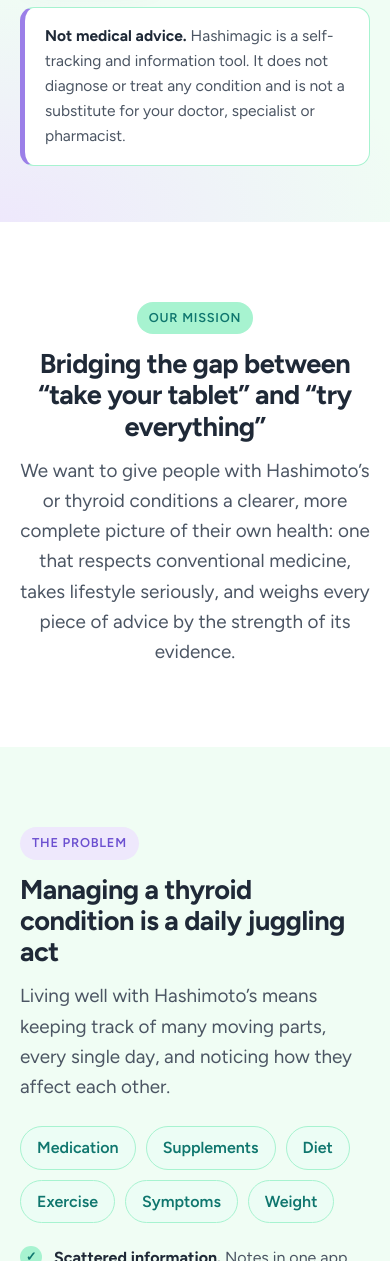
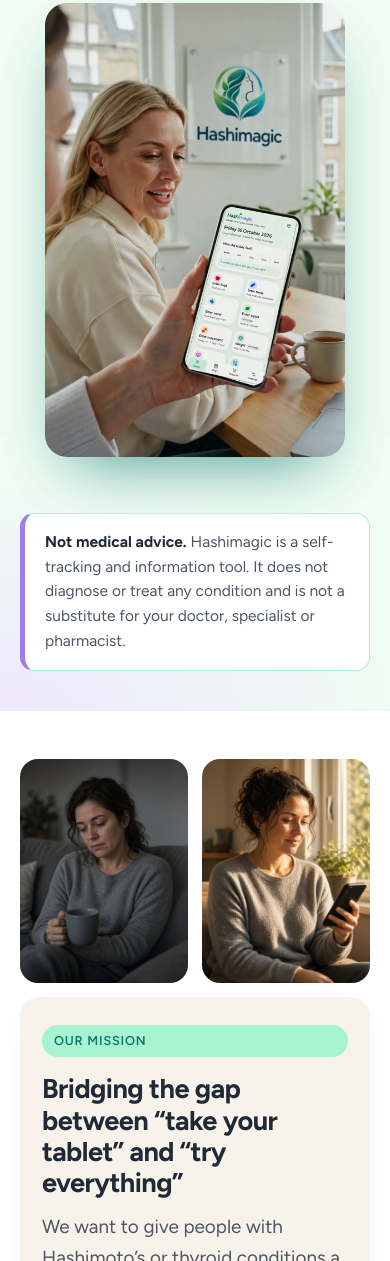
Before and after one commit to irishbeast1980/hashimagic-site, a plain HTML site: page index.html in a window 390 px wide. Shown: the part 739-2000 px from the top of the page. Drawn offline with Linux system fonts and the light colour scheme.

Commit message:
Add hero portrait and Our Mission photo layout
Stage the approved hero image beside the Home heading on desktop and
under the CTAs on mobile, with WebP plus JPEG fallback. Rebuild Our
Mission as a three column cream panel between the tired and bright
portraits on desktop, with the photos side by side above the text on
mobile. Mission wording is unchanged.

```diff
--- a/index.html
+++ b/index.html
@@ -7,16 +7,44 @@
 <button class="menu-btn" aria-label="Menu" onclick="document.querySelector('.links').classList.toggle('open')">Menu</button>
 <ul class="links"><li><a href="index.html" class=on>Home</a></li><li><a href="app.html">App</a></li><li><a href="features.html">Features</a></li><li><a href="updates.html">Updates</a></li><li><a href="about.html">About</a></li><li><a href="become-a-tester.html">Testers</a></li><li><a href="contact.html">Contact</a></li></ul></div></header>
 <main>
-<section class="hero"><div class="wrap"><div style="max-width:40em">
+<section class="hero"><div class="wrap hero-grid">
+<div class="hero-copy">
 <span class="pill">In development &middot; launch coming</span>
 <h1>Understand your thyroid health. <em>Your way.</em></h1>
 <p class="lead">Hashimagic is a phone-first app that helps people living with Hashimoto&rsquo;s and other thyroid conditions keep a clear record of their everyday lives, bringing medication, supplements, diet, exercise, symptoms and weight together in one calm place.</p>
 <div class="cta"><a class="btn" href="app.html">See the app</a><a class="btn ghost" href="become-a-tester.html">Become a tester</a></div>
+</div>
+<div class="hero-visual">
+<picture>
+<source type="image/webp" srcset="img/hashimagic-hero.webp">
+<img src="img/hashimagic-hero.jpg" width="1080" height="1632" alt="A woman smiling while using the Hashimagic app on her phone" loading="eager" decoding="async">
+</picture>
+</div>
+<div class="hero-note">
 <div class="disclaimer"><strong>Not medical advice.</strong> Hashimagic is a self-tracking and information tool. It does not diagnose or treat any condition and is not a substitute for your doctor, specialist or pharmacist.</div>
-</div></div></section>
-<section class="alt"><div class="wrap center"><span class="pill">Our mission</span>
+</div>
+</div></section>
+<section class="alt mission"><div class="wrap">
+<div class="mission-grid">
+<figure class="mission-photo">
+<picture>
+<source type="image/webp" srcset="img/mission-left-tired.webp">
+<img src="img/mission-left-tired.jpg" width="768" height="1024" alt="Woman looking tired while holding a mug, representing the daily struggle of a thyroid condition" loading="lazy" decoding="async">
+</picture>
+</figure>
+<div class="mission-panel">
+<span class="pill">Our mission</span>
 <h2>Bridging the gap between &ldquo;take your tablet&rdquo; and &ldquo;try everything&rdquo;</h2>
-<p class="lead">We want to give people with Hashimoto&rsquo;s or thyroid conditions a clearer, more complete picture of their own health: one that respects conventional medicine, takes lifestyle seriously, and weighs every piece of advice by the strength of its evidence.</p></div></section>
+<p class="lead">We want to give people with Hashimoto&rsquo;s or thyroid conditions a clearer, more complete picture of their own health: one that respects conventional medicine, takes lifestyle seriously, and weighs every piece of advice by the strength of its evidence.</p>
+</div>
+<figure class="mission-photo">
+<picture>
+<source type="image/webp" srcset="img/mission-right-bright.webp">
+<img src="img/mission-right-bright.jpg" width="768" height="1024" alt="Woman smiling in warm light while using her phone, representing clearer everyday thyroid tracking" loading="lazy" decoding="async">
+</picture>
+</figure>
+</div>
+</div></section>
 <section><div class="wrap grid2"><div><span class="pill ins">The problem</span>
 <h2>Managing a thyroid condition is a daily juggling act</h2>
 <p class="lead">Living well with Hashimoto&rsquo;s means keeping track of many moving parts, every single day, and noticing how they affect each other.</p><div class="chips"><span class="chip">Medication</span><span class="chip">Supplements</span><span class="chip">Diet</span><span class="chip">Exercise</span><span class="chip">Symptoms</span><span class="chip">Weight</span></div>
--- a/styles.css
+++ b/styles.css
@@ -34,6 +34,20 @@
 .phone img{border-radius:26px}
 .phones .phone:nth-child(2){margin-top:60px}
 @media(max-width:900px){.hero-grid{grid-template-columns:1fr}.phone{width:46%;max-width:230px}}
+.hero-copy{max-width:40em}
+.hero-visual{margin:0;justify-self:center;width:100%;max-width:420px}
+.hero-visual picture,.hero-visual img{display:block;width:100%;height:auto;border-radius:28px;box-shadow:0 28px 60px -28px rgba(15,118,110,.45)}
+.hero-note{grid-column:1 / -1;max-width:40em}
+@media(max-width:900px){
+.hero-note{max-width:none}
+}
+@media(max-width:900px){
+.hero{padding:48px 0 40px}
+.hero-grid{gap:28px}
+.hero-visual{max-width:300px;margin:12px auto 0;justify-self:center}
+.hero-visual img{border-radius:22px}
+}
+
 section{padding:80px 0}
 .alt{background:var(--white)}
 .center{text-align:center}.center .lead{margin:0 auto}
@@ -119,3 +133,18 @@
 .privacy-note{background:var(--white);border:1px solid var(--mint);border-radius:14px;padding:14px 16px;margin:8px 0 16px;color:var(--muted);font-size:.98rem}
 .mailto-note{margin:0 0 18px;color:var(--muted);font-size:.98rem}
 .tester-form .btn{border:none;cursor:pointer;font:inherit}
+.mission{padding:64px 0}
+.mission-grid{display:grid;grid-template-columns:1fr 1.15fr 1fr;gap:28px;align-items:stretch}
+.mission-photo{margin:0;border-radius:24px;overflow:hidden;height:100%;min-height:0}
+.mission-photo picture,.mission-photo img{display:block;width:100%;height:100%;object-fit:cover}
+.mission-panel{background:#F7F2EA;border-radius:24px;padding:40px 36px;display:flex;flex-direction:column;justify-content:center;box-shadow:0 8px 28px -22px rgba(31,41,55,.35)}
+.mission-panel h2{margin-top:16px}
+.mission-panel .lead{max-width:none;color:var(--muted)}
+@media(max-width:900px){
+.mission{padding:48px 0}
+.mission-grid{grid-template-columns:1fr 1fr;gap:14px}
+.mission-panel{grid-column:1 / -1;order:3;padding:28px 22px;border-radius:20px}
+.mission-photo{border-radius:18px;aspect-ratio:3/4;max-height:280px}
+.mission-photo:nth-of-type(1){order:1}
+.mission-photo:nth-of-type(2){order:2}
+}
```
Also changed, not shown: img/hashimagic-hero.jpg (added), img/hashimagic-hero.webp (added), img/mission-left-tired.jpg (added), img/mission-left-tired.webp (added), img/mission-right-bright.jpg (added), img/mission-right-bright.webp (added).
